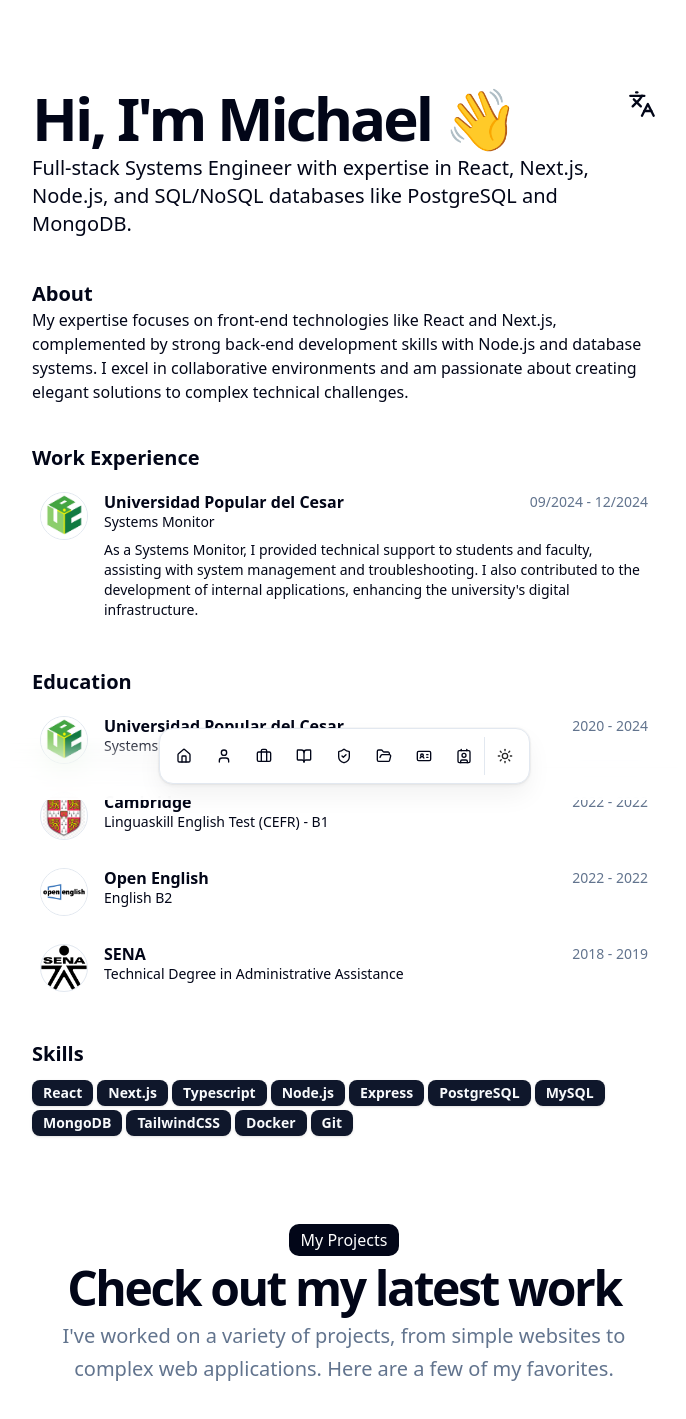
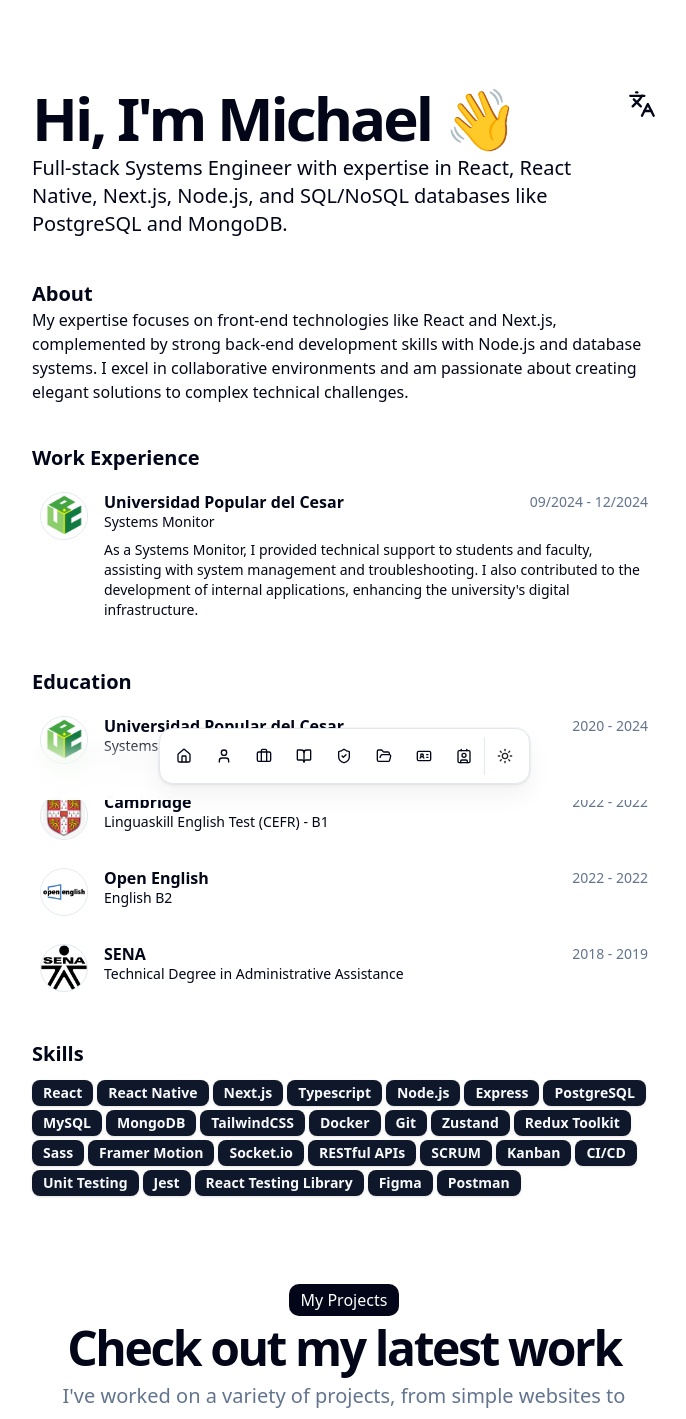
Before and after one commit to mtorresweb/portfolio2025, a Next.js app: page /en in a window 1280 px wide. Shown: the top 1419 px of the page, without its empty margins (296-982 px from the left). Built offline with nearby package versions, Linux system fonts and the light colour scheme.

Commit message:
fix: update language descriptions for clarity and consistency in English and Spanish

```diff
--- a/messages/en.json
+++ b/messages/en.json
@@ -1,11 +1,11 @@
 {
   "Metadata": {
     "name": "Michael Torres",
-    "description": "Full-stack Systems Engineer with expertise in React, Next.js, Node.js, and SQL/NoSQL databases like PostgreSQL and MongoDB."
+    "description": "Full-stack Systems Engineer with expertise in React, React Native, Next.js, Node.js, and SQL/NoSQL databases like PostgreSQL and MongoDB."
   },
   "Hero": {
     "greeting": "Hi, I'm {name} 👋",
-    "description": "Full-stack Systems Engineer with expertise in React, Next.js, Node.js, and SQL/NoSQL databases like PostgreSQL and MongoDB."
+    "description": "Full-stack Systems Engineer with expertise in React, React Native, Next.js, Node.js, and SQL/NoSQL databases like PostgreSQL and MongoDB."
   },
   "About": {
     "title": "About",
--- a/messages/es.json
+++ b/messages/es.json
@@ -1,11 +1,11 @@
 {
   "Metadata": {
     "name": "Michael Torres",
-    "description": "Ingeniero de Sistemas full-stack con experiencia en React, Next.js, Node.js y bases de datos SQL y NoSQL como PostgreSQL y MongoDB."
+    "description": "Ingeniero de Sistemas full-stack con experiencia en React, React Native, Next.js, Node.js y bases de datos SQL y NoSQL como PostgreSQL y MongoDB."
   },
   "Hero": {
     "greeting": "Hola, soy {name} 👋",
-    "description": "Ingeniero de Sistemas full-stack con experiencia en React, Next.js, Node.js y bases de datos SQL y NoSQL como PostgreSQL y MongoDB."
+    "description": "Ingeniero de Sistemas full-stack con experiencia en React, React Native, Next.js, Node.js y bases de datos SQL y NoSQL como PostgreSQL y MongoDB."
   },
   "About": {
     "title": "Acerca de mí",
--- a/src/data/resume.tsx
+++ b/src/data/resume.tsx
@@ -12,6 +12,7 @@
     "My journey in software development began at Universidad Popular del Cesar, where I earned my Systems Engineering degree while simultaneously serving as a Systems Monitor. This dual role allowed me to apply theoretical knowledge in practical settings, managing IT infrastructure and developing internal applications. Throughout my career, I've cultivated expertise in front-end technologies like React and Next.js, while also maintaining proficiency in back-end development with Node.js and database management systems. I thrive in collaborative environments and am particularly passionate about creating elegant solutions to complex technical challenges.",
   skills: [
     "React",
+    "React Native",
     "Next.js",
     "Typescript",
     "Node.js",
@@ -22,6 +23,20 @@
     "TailwindCSS",
     "Docker",
     "Git",
+    "Zustand",
+    "Redux Toolkit",
+    "Sass",
+    "Framer Motion",
+    "Socket.io",
+    "RESTful APIs",
+    "SCRUM",
+    "Kanban",
+    "CI/CD",
+    "Unit Testing",
+    "Jest",
+    "React Testing Library",
+    "Figma",
+    "Postman",
   ],
   navbar: [
     { href: "#hero", icon: Icons.home },
```
